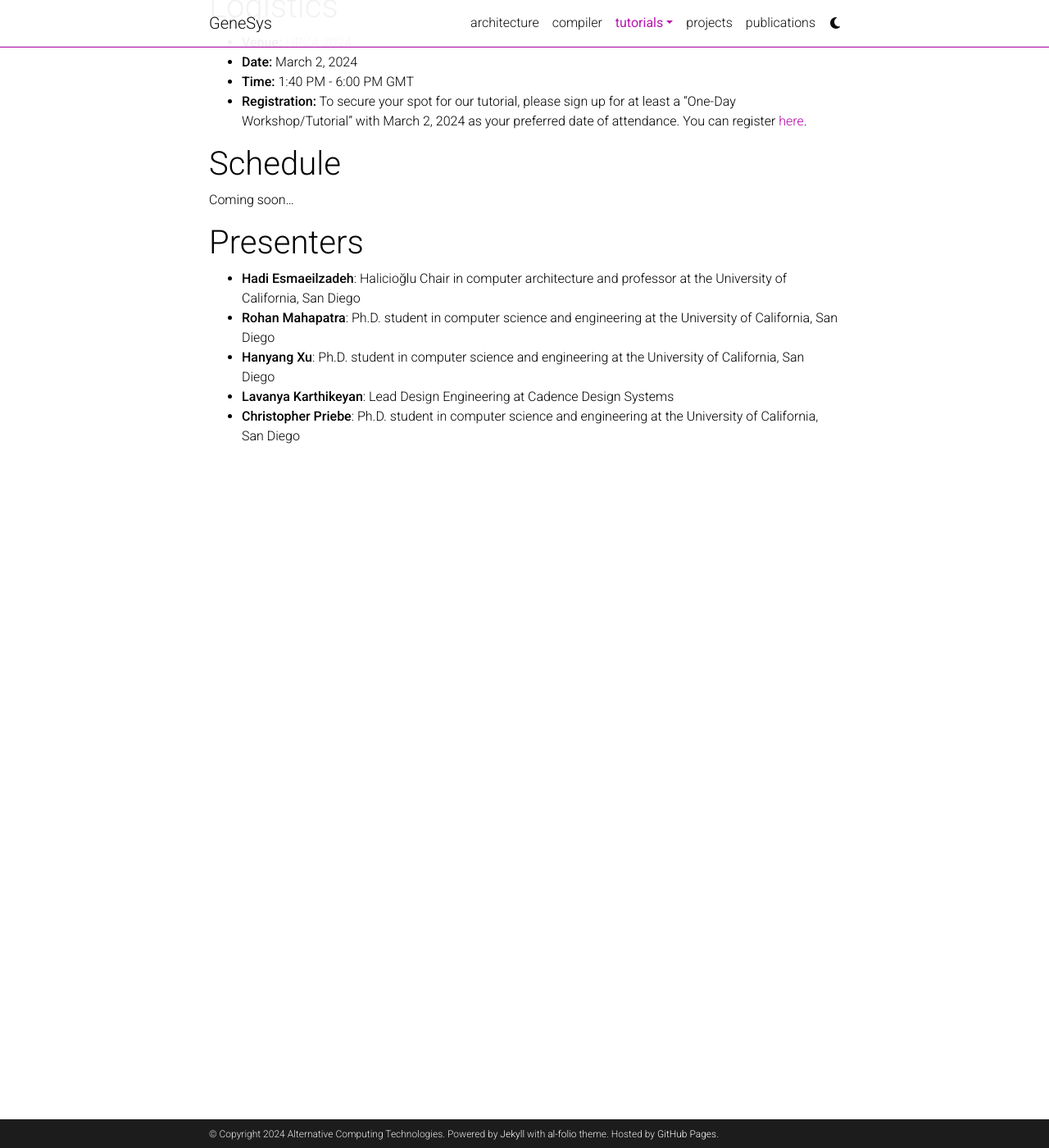
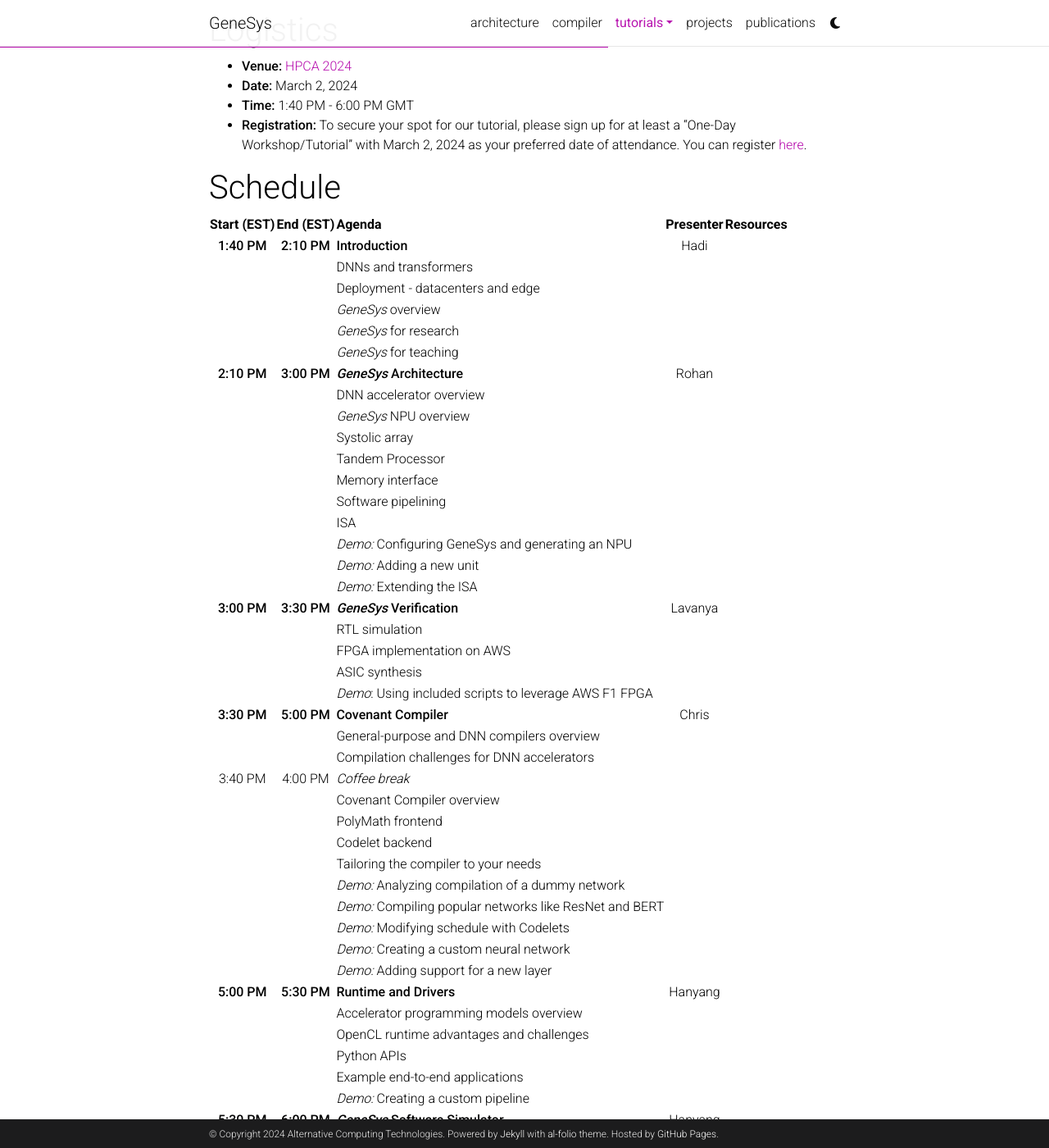
Before and after one commit to nolanlyc/actlab-genesys-yuchuan.github.io, a Jekyll site: the page built from _pages/hpca_2024.md, in a window 1280 px wide and 1400 px high, scrolled down 609 px. Shown: the whole window at 82% size. Built offline with Jekyll 4.4.1, drawn with Linux system fonts in a browser that asks for light colours; comment, search, counter and statistics services are not loaded; a style sheet for code colours, icons or effects is not loaded; some of the changed text lies outside the part shown.

Commit message:
Added initial HPCA schedule

```diff
--- a/_pages/hpca_2024.md
+++ b/_pages/hpca_2024.md
@@ -2,7 +2,7 @@
 layout: page
 permalink: /tutorials/hpca_2024
 title: HPCA 2024
-description:
+description: GeneSys Tutorial | March 2, 2024 | 1:40 PM - 6:00 PM GMT | Carrick 2
 nav: false
 nav_order: 0
 ---
@@ -26,7 +26,54 @@
 
 # Schedule
 
-Coming soon...
+| Start (EST) | End (EST) | Agenda | Presenter | Resources |
+| :---------: | :-------: | :----- | :-------: | :-------: |
+| **1:40 PM** | **2:10 PM** | **Introduction** | Hadi |  |
+| | | DNNs and transformers | | |
+| | | Deployment - datacenters and edge | | |
+| | | _GeneSys_ overview | | |
+| | | _GeneSys_ for research | | |
+| | | _GeneSys_ for teaching | | |
+| **2:10 PM** | **3:00 PM** | **_GeneSys_ Architecture** | Rohan |  |
+| | | DNN accelerator overview | | |
+| | | _GeneSys_ NPU overview | | |
+| | | Systolic array | | |
+| | | Tandem Processor | | |
+| | | Memory interface | | |
+| | | Software pipelining | | |
+| | | ISA | | |
+| | | *Demo:* Configuring GeneSys and generating an NPU | | |
+| | | *Demo:* Adding a new unit | | |
+| | | *Demo:* Extending the ISA | | |
+| **3:00 PM** | **3:30 PM** | **_GeneSys_ Verification** | Lavanya |  |
+| | | RTL simulation | | |
+| | | FPGA implementation on AWS | | |
+| | | ASIC synthesis | | |
+| | | *Demo*: Using included scripts to leverage AWS F1 FPGA | | |
+| **3:30 PM** | **5:00 PM** | **Covenant Compiler** | Chris |  |
+| | | General-purpose and DNN compilers overview | | |
+| | | Compilation challenges for DNN accelerators | | |
+| 3:40 PM | 4:00 PM | *Coffee break* | | |
+| | | Covenant Compiler overview | | |
+| | | PolyMath frontend | | |
+| | | Codelet backend | | |
+| | | Tailoring the compiler to your needs | | |
+| | | *Demo:* Analyzing compilation of a dummy network | | |
+| | | *Demo:* Compiling popular networks like ResNet and BERT | | |
+| | | *Demo:* Modifying schedule with Codelets | | |
+| | | *Demo:* Creating a custom neural network | | |
+| | | *Demo:* Adding support for a new layer | | |
+| **5:00 PM** | **5:30 PM** | **Runtime and Drivers** | Hanyang |  |
+| | | Accelerator programming models overview | | |
+| | | OpenCL runtime advantages and challenges | | |
+| | | Python APIs | | |
+| | | Example end-to-end applications | | |
+| | | *Demo:* Creating a custom pipeline | | |
+| **5:30 PM** | **6:00 PM** | **_GeneSys_ Software Simulator** | Hanyang |  |
+| | | Performance profiling | | |
+| | | Software simulator overview | | |
+| | | Validation with FPGA | | |
+| | | Evaluations using GeneSys | | |
 
 # Presenters
 - **Hadi Esmaeilzadeh**: Halicioğlu Chair in computer architecture and professor at the University of California, San Diego
```
